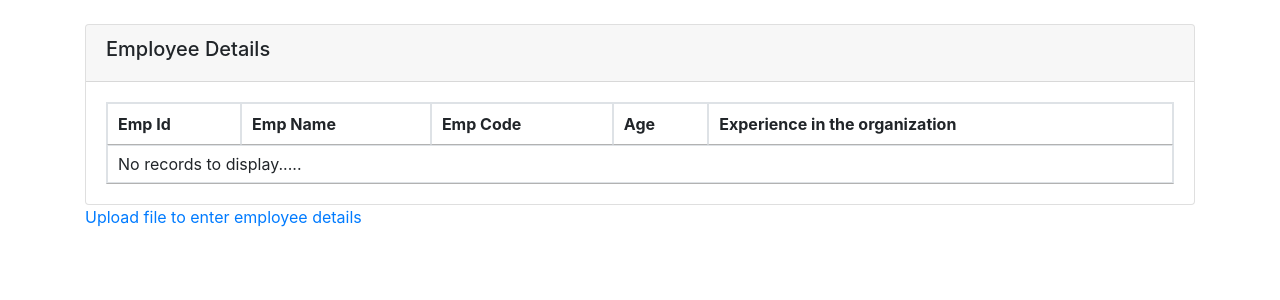
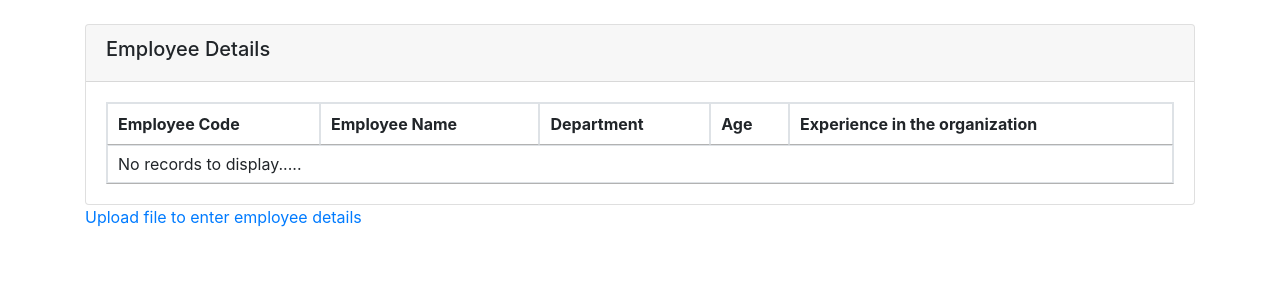
Before and after one commit to kasi2218/fingent-test, a PHP site: page / in a window 1280 px wide. Shown: the top 300 px of the page. Run offline with PHP 8.4, Linux system fonts and the light colour scheme; data that the repository does not hold is empty; some libraries are stand-ins or nearby versions.

Commit message:
code refactoring

```diff
--- a/import.php
+++ b/import.php
@@ -52,13 +52,13 @@ if(isset($_POST['import_data'])){
                 $dob = date('Y-m-d', strtotime(strip_tags($row[$dob_header])));
                 $doj = date('Y-m-d', strtotime(strip_tags($row[$doj_header])));
                 if(!empty($empCode)){
-                    $sql_query = "SELECT emp_id FROM emp WHERE emp_code = '".$empCode."'";
+                    $sql_query = "SELECT emp_id FROM employee_details WHERE emp_code = '".$empCode."'";
                     $resultset = mysqli_query($conn, $sql_query) or die("database error:". mysqli_error($conn));
                     if(mysqli_num_rows($resultset)) {
-                        $sql_update = "UPDATE emp set emp_name='".$name."', emp_department='".$dep."', emp_dob='".$dob."', emp_doj='".$doj."' WHERE emp_code = '".$empCode."'";
+                        $sql_update = "UPDATE employee_details set emp_name='".$name."', emp_department='".$dep."', emp_dob='".$dob."', emp_doj='".$doj."' WHERE emp_code = '".$empCode."'";
                         mysqli_query($conn, $sql_update) or die("database error:". mysqli_error($conn));
                     }else{
-                        $query ="INSERT INTO emp (emp_name, emp_code, emp_department, emp_dob, emp_doj) VALUES ( '". $name."','".$empCode."','".$dep."','".$dob."','".$doj."' )";
+                        $query ="INSERT INTO employee_details (emp_name, emp_code, emp_department, emp_dob, emp_doj) VALUES ( '". $name."','".$empCode."','".$dep."','".$dob."','".$doj."' )";
                         mysqli_query($conn, $query) or die("database error asd:". mysqli_error($conn));
                     }
                 }
--- a/index.php
+++ b/index.php
@@ -16,30 +16,29 @@ include_once("db_connect.php");
                         <table id="datatable1" class="table table-bordered">
                             <thead>
                                 <tr>
-								<th>Emp Id</th>
-								<th>Emp Name</th>
-								<th>Emp Code</th>
+								<th>Employee Code</th>
+								<th>Employee Name</th>
+								<th>Department</th>
 								<th>Age</th>
 								<th>Experience in the organization</th>
                                 </tr>
                             </thead>
                             <tbody>
 							<?php
-								$sql = "SELECT  emp_name, emp_code, emp_department, TIMESTAMPDIFF(YEAR, emp_dob, CURDATE()) AS age, TIMESTAMPDIFF(MONTH, emp_doj, CURDATE()) AS experience FROM emp ORDER BY emp_id ";
+								$sql = "SELECT  emp_name, emp_code, emp_department, TIMESTAMPDIFF(YEAR, emp_dob, CURDATE()) AS age, TIMESTAMPDIFF(MONTH, emp_doj, CURDATE()) AS experience FROM employee_details ORDER BY emp_id ";
 								$resultset = mysqli_query($conn, $sql) or die("database error:". mysqli_error($conn));
 								if(mysqli_num_rows($resultset)) {
 								while( $rows = mysqli_fetch_assoc($resultset) ) {
 								?>
 								<tr>
-								  <td><?php echo $rows['emp_name']; ?></td>
-								  <td><?php echo $rows['emp_code']; ?></td>
-								   <td><?php echo $rows['emp_department']; ?></td>
-								  <td><?php echo $rows['age']; ?></td>
-								  <td><?php echo number_format($rows['experience']/12, 1);  ?></td>
+									<td><?php echo $rows['emp_code']; ?></td>
+									<td><?php echo $rows['emp_name']; ?></td>
+									<td><?php echo $rows['emp_department']; ?></td>
+									<td><?php echo $rows['age']; ?></td>
+									<td><?php echo number_format($rows['experience']/12, 1);  ?></td>
 								</tr>
 								<?php } } else { ?>
-								<tr><td colspan="5">No records
-		 						to display.....</td>
+								<tr><td colspan="5">No records to display.....</td>
 								</tr>
 								<?php } ?>
                             </tbody>
@@ -54,8 +53,6 @@ include_once("db_connect.php");
 	</div>
 
 <script src="https://code.jquery.com/jquery-3.5.1.slim.min.js" integrity="sha384-DfXdz2htPH0lsSSs5nCTpuj/zy4C+OGpamoFVy38MVBnE+IbbVYUew+OrCXaRkfj" crossorigin="anonymous"></script>
-<script src="https://cdn.jsdelivr.net/npm/popper.js@1.16.1/dist/umd/popper.min.js" integrity="sha384-9/reFTGAW83EW2RDu2S0VKaIzap3H66lZH81PoYlFhbGU+6BZp6G7niu735Sk7lN" crossorigin="anonymous"></script>
-<script src="https://cdn.jsdelivr.net/npm/bootstrap@4.6.0/dist/js/bootstrap.min.js" integrity="sha384-+YQ4JLhjyBLPDQt//I+STsc9iw4uQqACwlvpslubQzn4u2UU2UFM80nGisd026JF" crossorigin="anonymous"></script>
 <script src="//cdn.datatables.net/1.10.25/js/jquery.dataTables.min.js"></script>
 <script>
 	$(document).ready( function () {
```
Also changed, not shown: db_create.php (+5 -5 lines).
